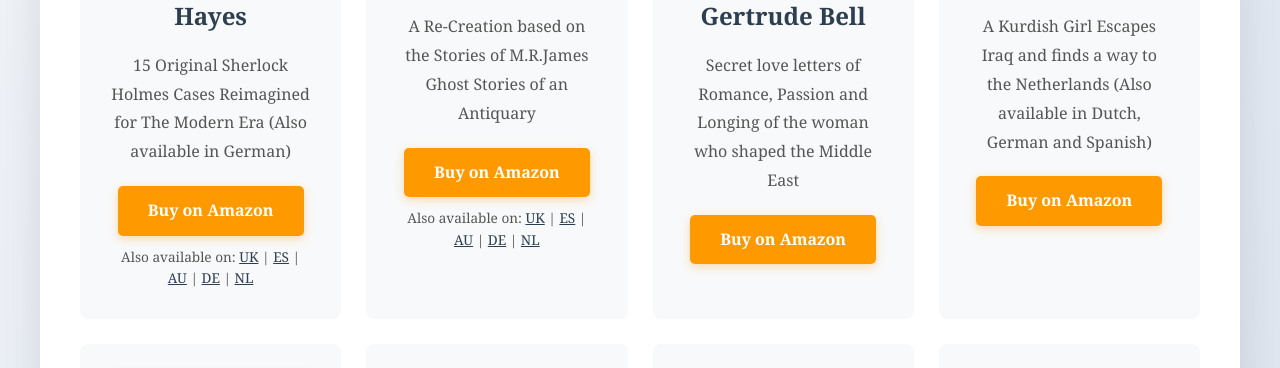
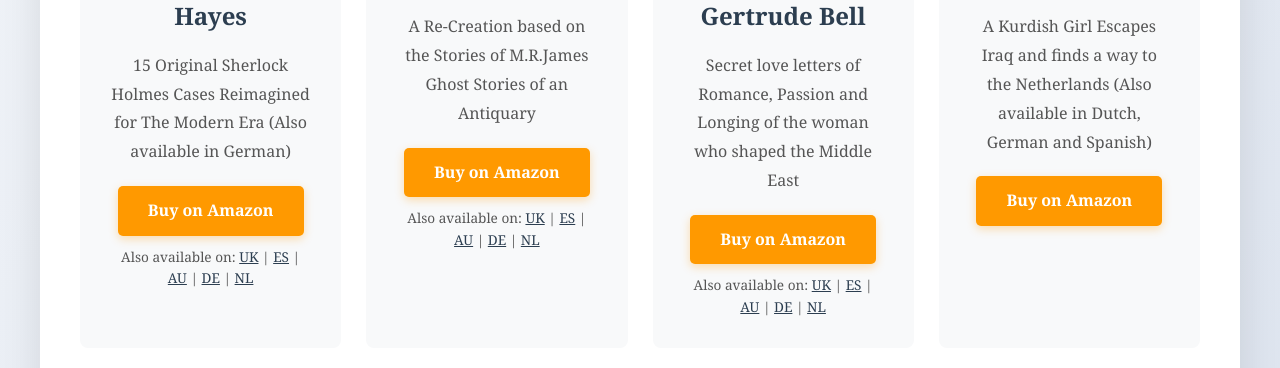
Before and after one commit to lindaharwood123-sketch/Lindas-Books, a plain HTML site: page index.html in a window 1280 px wide. Shown: the part 741-1109 px from the top of the page. Drawn offline with Linux system fonts and the light colour scheme; grey boxes are pictures that could not be loaded.

Commit message:
Update index.html

```diff
--- a/index.html
+++ b/index.html
@@ -193,8 +193,15 @@
                     Secret love letters of Romance, Passion and Longing of the woman who shaped the Middle East
                 </p>
                  <a href="https://www.amazon.com/dp/B0FR1N6WCD" class="buy-button" target="_blank">Buy on Amazon</a>
-            </div
-        </div>
+           <p style="font-size: 0.85em; margin-top: 10px; color: #555;">
+    Also available on:
+    <a href="https://www.amazon.co.uk/dp/B0FR2YBBBF" target="_blank" style="color: #2c3e50; text-decoration: underline;">UK</a> |
+    <a href="https://www.amazon.es/dp/B0FR2YBBBF" target="_blank" style="color: #2c3e50; text-decoration: underline;">ES</a> |
+    <a href="https://www.amazon.com.au/dp/B0FR2YBBBF" target="_blank" style="color: #2c3e50; text-decoration: underline;">AU</a> |
+    <a href="https://www.amazon.de/dp/B0FR2YBBBF" target="_blank" style="color: #2c3e50; text-decoration: underline;">DE</a> |
+    <a href="https://www.amazon.nl/dp/B0FR2YBBBF" target="_blank" style="color: #2c3e50; text-decoration: underline;">NL</a>
+</p>
+             </div>
      <!-- Book 4 -->
             <div class="book-card">
                      <img src= "Long Road Cover 2.jpg" alt="Book Cover" style="width: 200px; height: 300px; object-fit: cover; border-radius: 5px;">
```
